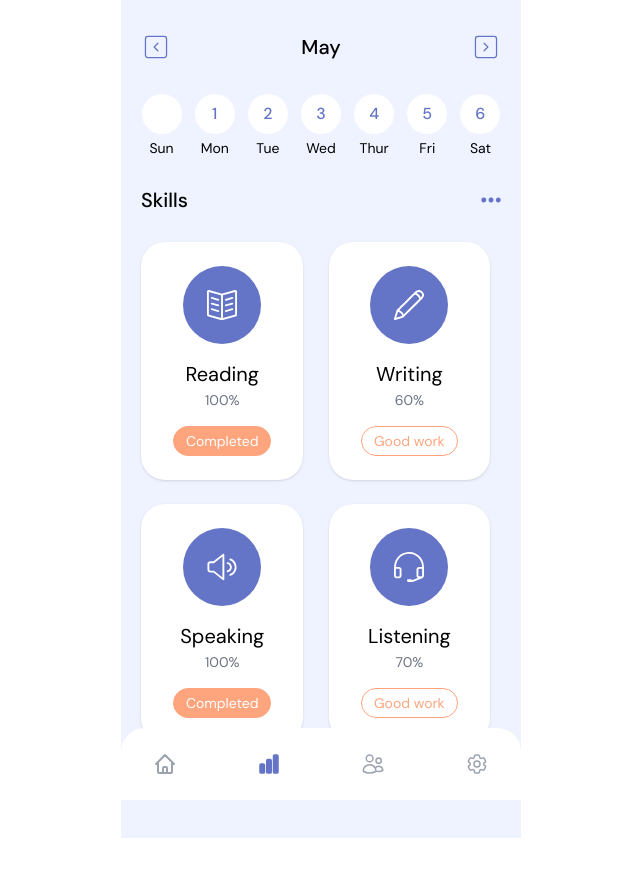
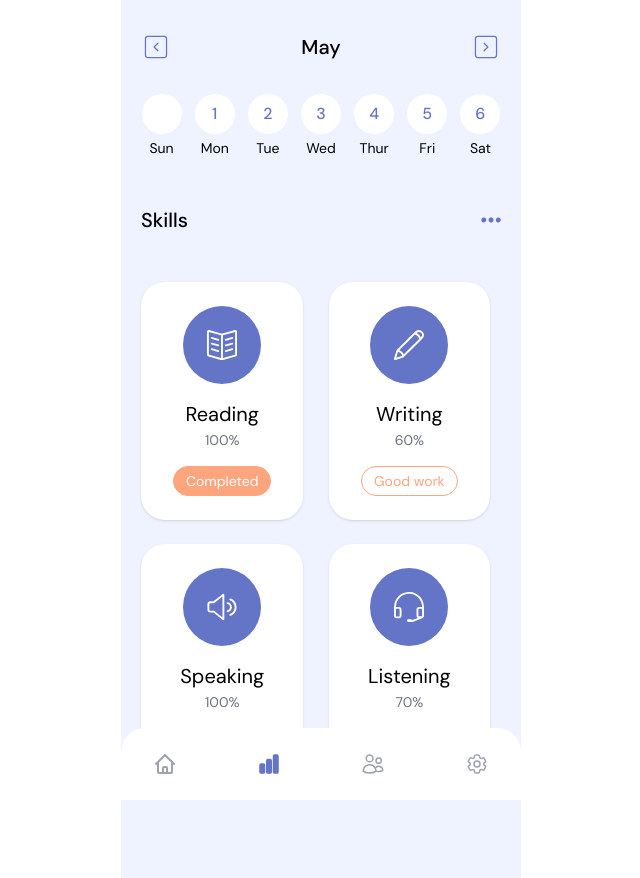
Before and after one commit to Pearlsky/learning-app, a React (Vite) app: page /learning-progress in a window 1280 px wide. Shown: the whole page, without its empty margins (319-959 px from the left). Before the commit the page ends 838 px from the top, so only its background shows below. Built offline with nearby package versions, Linux system fonts and the light colour scheme.

Commit message:
chore: reorg layouts

```diff
--- a/src/pages/learning-progress.jsx
+++ b/src/pages/learning-progress.jsx
@@ -1,7 +1,7 @@
 import { Calendar, SkillsCatalogue } from "@/components/learning-progress/";
 
 const LearningProgress = () => (
-  <div className="flex flex-col gap-7">
+  <div className="flex flex-col gap-12">
     <Calendar />
     <SkillsCatalogue />
   </div>
```
